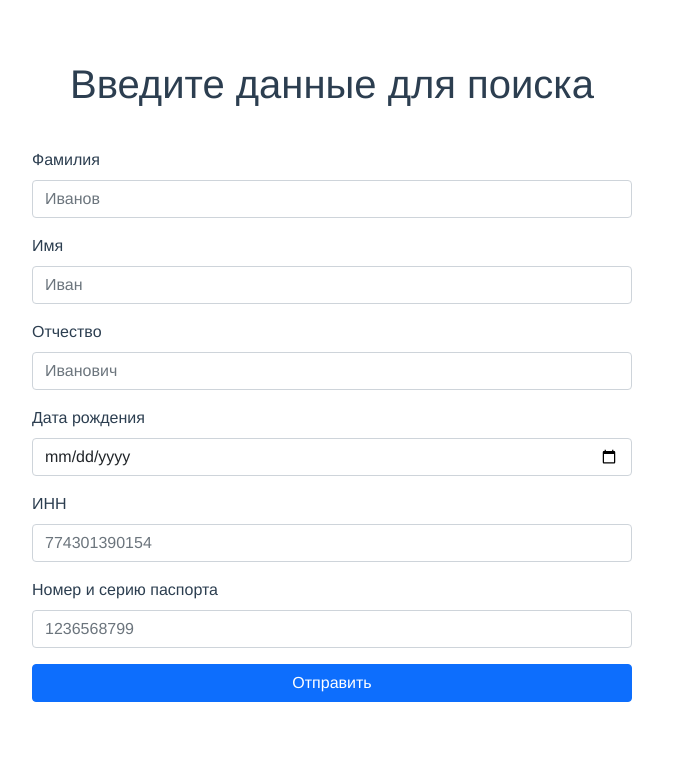
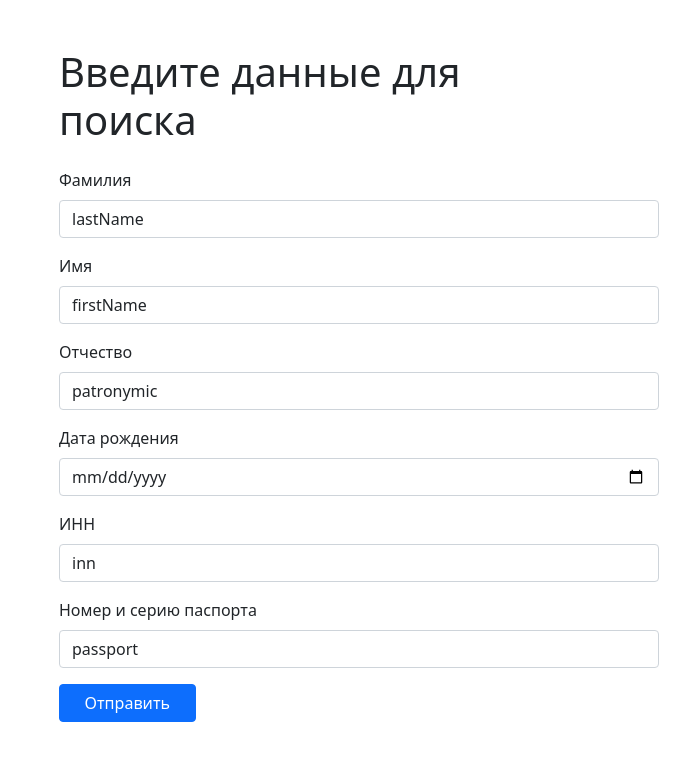
Before and after one commit to kruvv/vtc-test, a Vue app in the folder form-info/: page / in a window 1280 px wide. Shown: the top 760 px of the page, without its empty margins (308-998 px from the left). Built offline with nearby package versions, Linux system fonts and the light colour scheme.

Commit message:
Промежетучное сохранение

```diff
--- a/form-info/src/App.vue
+++ b/form-info/src/App.vue
@@ -1,35 +1,22 @@
 <template>
-  <div id="app">
-    <h1>Введите данные для поиска</h1>
-    <Form/>
+  <div class="container mt-4">
+    <Form />
   </div>
 </template>
 
 <script>
-import Form from './components/FormFirst.vue'
+import Form from './pages/FormFirst.vue'
+
 
 export default {
-  name: 'app',
   components: {
     Form
   }
+
+
 }
 </script>
 
 <style>
-  #app {
-    font-family: Avenir, Helvetica, Arial, sans-serif;
-    -webkit-font-smoothing: antialiased;
-    -moz-osx-font-smoothing: grayscale;
-    /* text-align: center; */
-    color: #2c3e50;
-    margin-top: 60px;
-    display: flex;
-    flex-direction: column;
-    align-items: center;
-  }
 
-  h1 {
-      margin-bottom: 40px;
-  }
 </style>
--- a/form-info/src/components/FormFirst.vue
+++ /dev/null
@@ -1,55 +0,0 @@
-<template>
-  <form class="form-user"  v-on:submit.prevent="sendData">
-    <div class="mb-3" v-for="field in fields" :key="field.id">
-      <label :for="field.id" class="form-label">{{field.name}}</label>
-      <input
-        :type="field.type"
-        :name="field.name"
-        :id="field.id"
-        :placeholder="field.placeholder"
-        :maxlenght="field.maxlenght"
-        class="form-control"
-      />
-    </div>
-  <input type="submit" name="" class="btn btn-primary" value="Отправить" />
-  </form>
-
-
-</template>
-
-<script>
-
-export default {
-  components: { },
-  data () {
-    return {
-      fields: [
-        {id: 'lastName', type: 'text', name: 'Фамилия', placeholder: 'Иванов'},
-        {id: 'firstName', type: 'text', name: 'Имя', placeholder: 'Иван'},
-        {id: 'patronymic', type: 'text', name: 'Отчество', placeholder: 'Иванович'},
-        {id: 'birthday', type: 'date', name: 'Дата рождения'},
-        {id: 'inn', type: 'text', name: 'ИНН', placeholder: '774301390154', maxlength: 12},
-        {id: 'passport', type: 'text', name: 'Номер и серию паспорта', placeholder: '1236568799', maxlength: 10}
-      ]
-    }
-  },
-  methods: {
-      sendData: function () {
-        const form = document.getElementsByClassName('form-user')
-        // debugger
-        console.log('Hi', form);
-    }
-  }
-
-}
-</script>
-
-<style>
-  .form-user {
-    display: flex;
-    flex-direction: column;
-    justify-content: center;
-    min-width: 600px;
-  }
-
-</style>
--- a/form-info/src/main.js
+++ b/form-info/src/main.js
@@ -1,4 +1,5 @@
 import Vue from 'vue'
+
 import App from './App.vue'
 
 Vue.config.productionTip = false
--- /dev/null
+++ b/form-info/src/pages/FormFirst.vue
@@ -0,0 +1,84 @@
+<template>
+  <div class="row">
+    <div class="col-sm-6 mx-auto">
+      <form class="mt-4"  @submit.prevent="sendData" novalidate>
+
+        <div v-show="step===1" class="step">
+          <h1 class="mb-4">Введите данные для поиска</h1>
+          <div class=" form-user mb-3" v-for="field in fields" :key="field.id">
+            <label :for="field.id" class="form-label">{{field.name}}</label>
+            <input
+              :type="field.type"
+              :name="field.name"
+              :id="field.id"
+              :placeholder="field.placeholder"
+              :maxlenght="field.maxlenght"
+              class="form-control"
+              v-model="field.id"
+            />
+          </div>
+          <input type="submit" name="" class="btn btn-primary col-sm-3" value="Отправить" @click="sendData"/>
+        </div>
+
+        <div v-show="step===2" class="step">
+          <h1 class="mb-4">Результат поиска</h1>
+          <div class="mb-3" >
+            Здесь Результат
+          </div>
+          <input type="button" name="" class="btn btn-primary col-sm-3" value="Назад" @click="backStep"/>
+        </div>
+
+      </form>
+    </div>
+  </div>
+</template>
+
+<script>
+
+export default {
+  components: { },
+  data () {
+    return {
+      step:1,
+      fields: [
+        {id: 'lastName', type: 'text', name: 'Фамилия', placeholder: 'Иванов'},
+        {id: 'firstName', type: 'text', name: 'Имя', placeholder: 'Иван'},
+        {id: 'patronymic', type: 'text', name: 'Отчество', placeholder: 'Иванович'},
+        {id: 'birthday', type: 'date', name: 'Дата рождения'},
+        {id: 'inn', type: 'text', name: 'ИНН', placeholder: '774301390154', maxlength: 12},
+        {id: 'passport', type: 'text', name: 'Номер и серию паспорта', placeholder: '1236568799', maxlength: 10}
+      ],
+      fieldVal: {
+        lastName: '',
+        firstName: '',
+        patronymic: '',
+        birthday: '',
+        inn: '',
+        passport: ''
+      }
+    }
+  },
+  methods: {
+    sendData: function () {
+      this.step++
+      const form = document.getElementsByClassName('form-user')
+      // debugger
+      console.log('Hi', form.fieldVal);
+    },
+    backStep: function () {
+      this.step--
+    }
+  }
+
+}
+</script>
+
+<style>
+  .form-user {
+    display: flex;
+    flex-direction: column;
+    justify-content: center;
+    min-width: 600px;
+  }
+
+</style>
```
Also changed, not shown: form-info/src/pages/NotFound.vue (added, +13 -0 lines), form-info/src/pages/ResultInfo.vue (added, +13 -0 lines), form-info/src/routes.js (added, +7 -0 lines).
